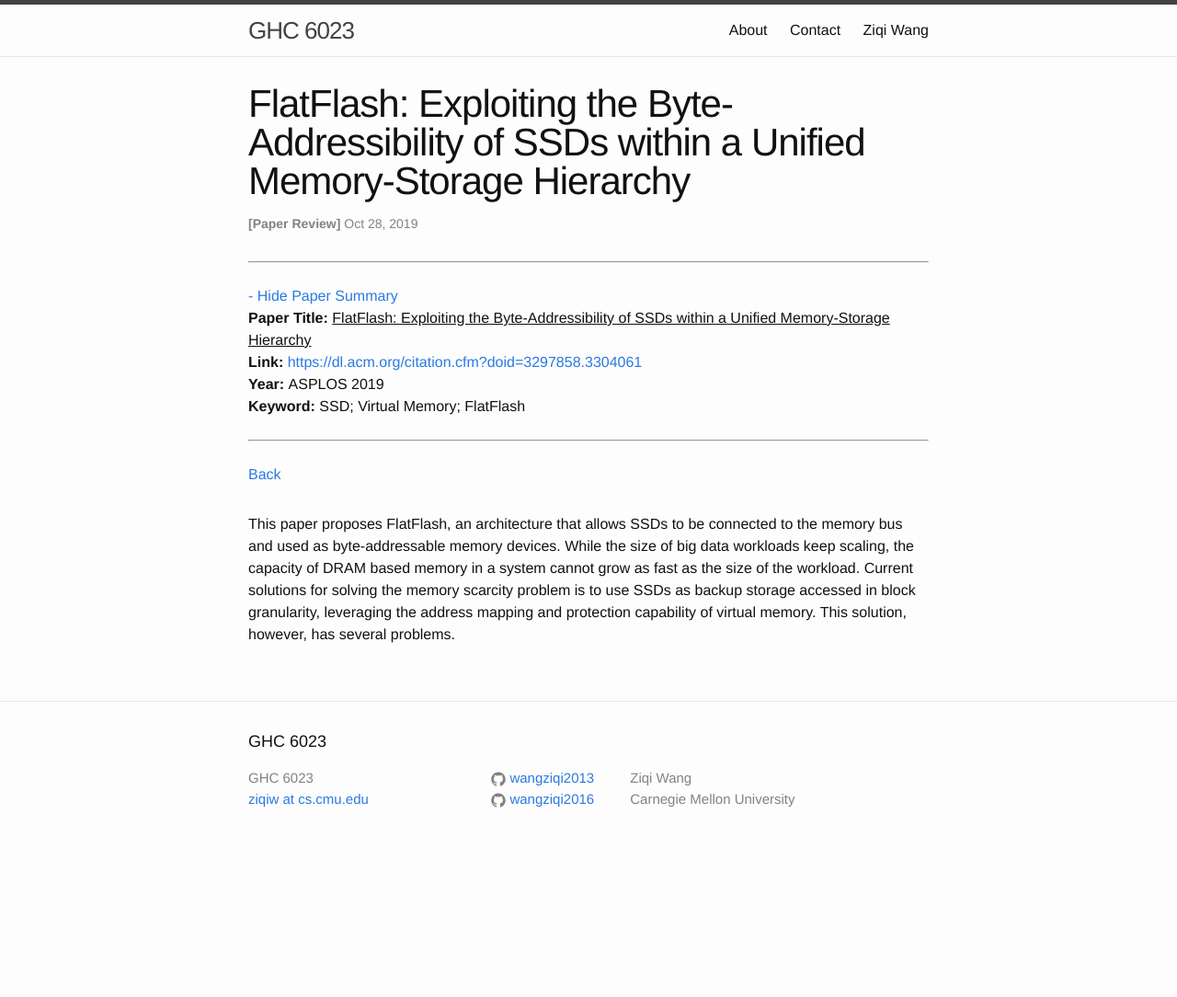
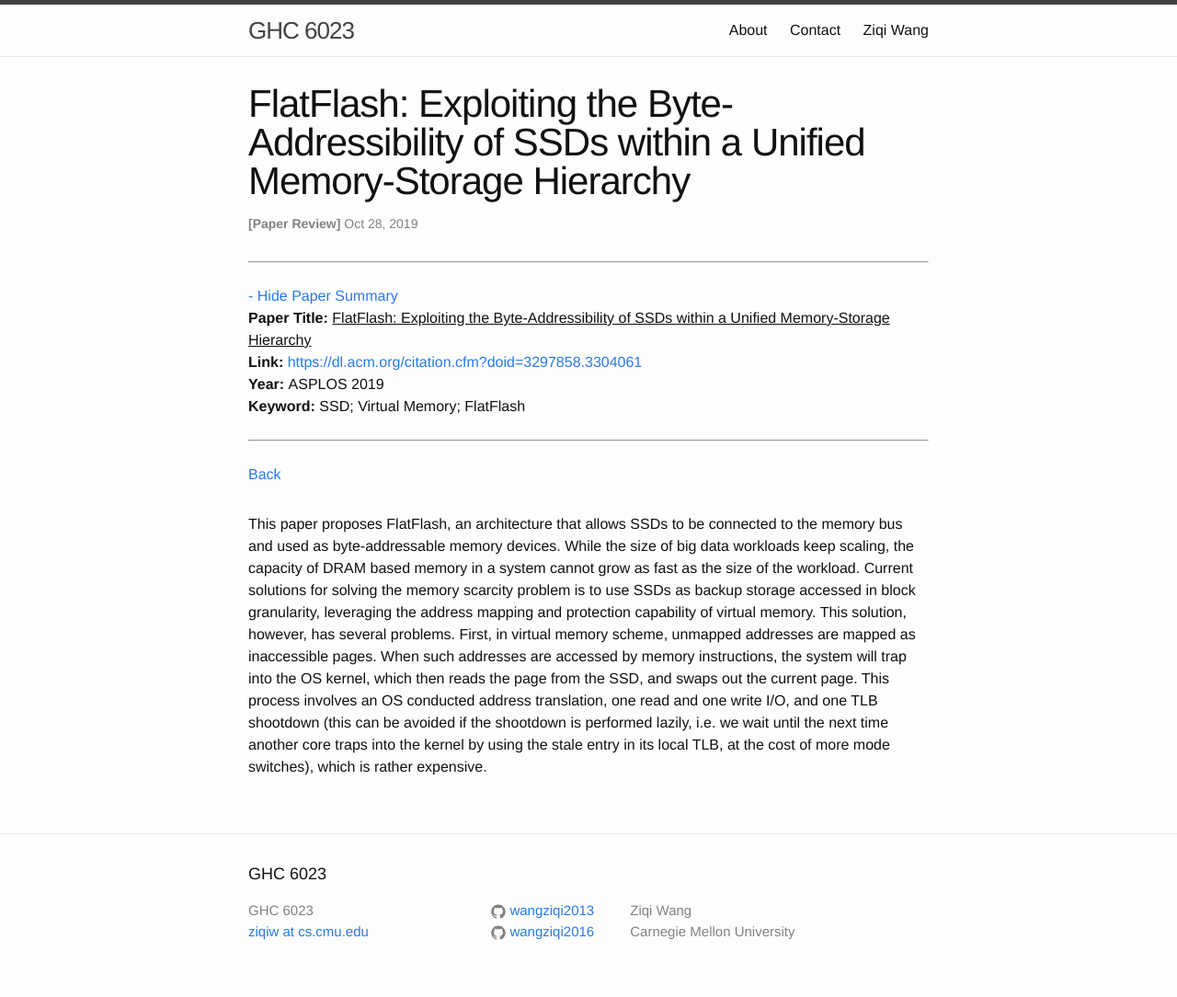
Before and after one commit to wangziqi2013/wangziqi2013.github.io, a Jekyll site: the page built from _posts/2019-10-27-flatflash.markdown, in a window 1280 px wide. Shown: the whole page at 92% size. Built offline with Jekyll 4.4.1, drawn with Linux system fonts in a browser that asks for light colours; before the commit the page ends 940 px from its top, so only the background shows below that.

Commit message:
Adding first reason

```diff
--- a/_posts/2019-10-27-flatflash.markdown
+++ b/_posts/2019-10-27-flatflash.markdown
@@ -17,4 +17,9 @@ This paper proposes FlatFlash, an architecture that allows SSDs to be connected
 byte-addressable memory devices. While the size of big data workloads keep scaling, the capacity of DRAM based memory
 in a system cannot grow as fast as the size of the workload. Current solutions for solving the memory scarcity problem
 is to use SSDs as backup storage accessed in block granularity, leveraging the address mapping and protection capability
-of virtual memory. This solution, however, has several problems.
+of virtual memory. This solution, however, has several problems. First, in virtual memory scheme, unmapped addresses
+are mapped as inaccessible pages. When such addresses are accessed by memory instructions, the system will trap into
+the OS kernel, which then reads the page from the SSD, and swaps out the current page. This process involves an
+OS conducted address translation, one read and one write I/O, and one TLB shootdown (this can be avoided if the shootdown
+is performed lazily, i.e. we wait until the next time another core traps into the kernel by using the stale entry in
+its local TLB, at the cost of more mode switches), which is rather expensive.
```
